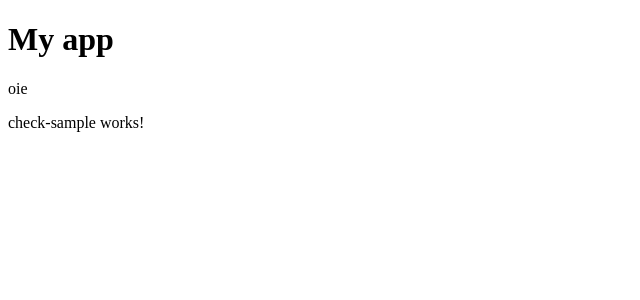
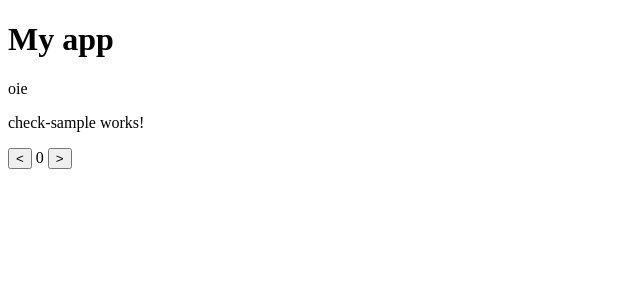
Before and after one commit to bibi-eight/life-cycle, an Angular app: page / in a window 1280 px wide. Shown: the top 300 px of the page, without its empty margins (0-640 px from the left). Built offline with nearby package versions, Linux system fonts and the light colour scheme.

Commit message:
sub eventos do DoCheck

```diff
--- a/src/app/check-sample/check-sample.component.html
+++ b/src/app/check-sample/check-sample.component.html
@@ -1 +1,4 @@
 <p>check-sample works!</p>
+<button (click)="remover()"> < </button>
+{{ quantidade }}
+<button (click)="adicionar()"> > </button>
--- a/src/app/check-sample/check-sample.component.ts
+++ b/src/app/check-sample/check-sample.component.ts
@@ -22,7 +22,19 @@ export class CheckSampleComponent implements
   AfterViewInit
 {
 
+  quantidade : number = 0
+
   constructor() { }
+
+  adicionar()
+  {
+    this.quantidade += 1
+  }
+
+  remover()
+  {
+    this.quantidade -= 1
+  }
 
   ngDoCheck(): void {
     console.log("ngDoCheck")
```
